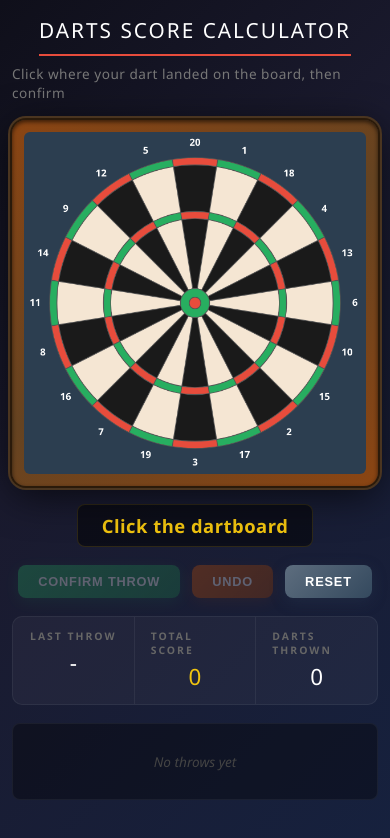
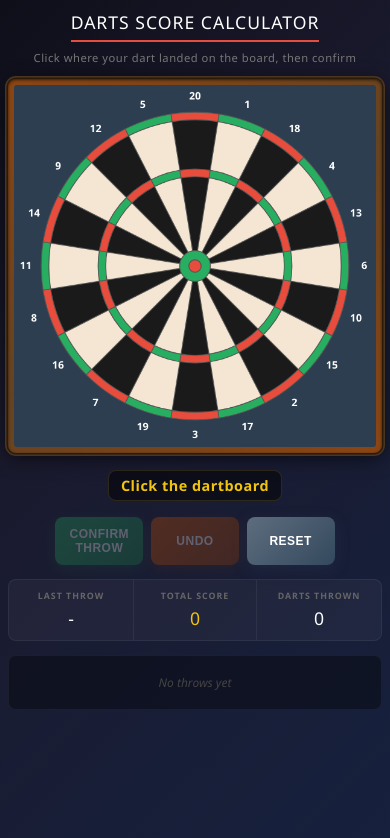
Before and after one commit to karelpilouoficialni/darts, a plain HTML site: page index.html in a window 390 px wide. Drawn offline with Linux system fonts and the light colour scheme.

Commit message:
Add responsive layout for mobile devices
- Three breakpoints: 600px, 420px, 360px for optimal phone experience
- Stats stack and reflow on small screens with border adjustments
- Buttons become flex-grow full-width with minimum 44px touch targets
- Canvas scales via aspect-ratio while maintaining click coordinate accuracy
- Reduced padding, font sizes, and shadows on smaller viewports
- Added touch-action: manipulation and tap highlight removal for mobile

```diff
--- a/style.css
+++ b/style.css
@@ -12,7 +12,7 @@ body {
     justify-content: center;
     align-items: flex-start;
     min-height: 100vh;
-    padding: 30px 20px;
+    padding: 20px 12px;
 }
 
 .container {
@@ -21,32 +21,34 @@ body {
     display: flex;
     flex-direction: column;
     align-items: center;
-    gap: 18px;
+    gap: 16px;
 }
 
 h1 {
-    font-size: 1.8rem;
+    font-size: 1.5rem;
     font-weight: 300;
     color: #fff;
     text-align: center;
     letter-spacing: 2px;
     text-transform: uppercase;
     border-bottom: 2px solid #e74c3c;
-    padding-bottom: 10px;
-    margin-bottom: 2px;
+    padding-bottom: 8px;
+    margin-bottom: 0;
 }
 
 .subtitle {
     color: #777;
-    font-size: 0.85rem;
-    margin-top: -12px;
+    font-size: 0.8rem;
+    margin-top: -10px;
     letter-spacing: 0.5px;
+    text-align: center;
+    padding: 0 10px;
 }
 
 .board-area {
     position: relative;
     line-height: 0;
-    padding: 12px;
+    padding: 10px;
     background: linear-gradient(145deg, #8B4513, #654321, #8B4513);
     border-radius: 14px;
     box-shadow:
@@ -54,14 +56,16 @@ h1 {
         0 0 0 4px #4a3520,
         inset 0 2px 4px rgba(0, 0, 0, 0.6),
         0 8px 40px rgba(0, 0, 0, 0.7);
+    width: 100%;
 }
 
 canvas {
     display: block;
     cursor: crosshair;
     border-radius: 6px;
-    max-width: 100%;
+    width: 100%;
     height: auto;
+    aspect-ratio: 1 / 1;
 }
 
 .score-info {
@@ -104,6 +108,9 @@ button {
     transition: all 0.25s ease;
     position: relative;
     overflow: hidden;
+    min-height: 44px;
+    -webkit-tap-highlight-color: transparent;
+    touch-action: manipulation;
 }
 
 button:active {
@@ -254,26 +261,170 @@ button:disabled {
     font-style: italic;
 }
 
-@media (max-width: 500px) {
+@media (max-width: 600px) {
+    .container {
+        gap: 14px;
+    }
+
+    .board-area {
+        padding: 8px;
+        border-radius: 10px;
+    }
+
+    canvas {
+        border-radius: 4px;
+    }
+
+    #selectedScore {
+        font-size: 1rem;
+        min-width: 180px;
+        padding: 6px 16px;
+    }
+
+    .stat {
+        padding: 12px 10px;
+        min-width: 0;
+        flex: 1 1 80px;
+    }
+
+    .stat + .stat {
+        border-left: none;
+    }
+
+    .stat:nth-child(2) {
+        border-left: 1px solid rgba(255, 255, 255, 0.06);
+        border-right: 1px solid rgba(255, 255, 255, 0.06);
+    }
+
+    .stat-value {
+        font-size: 1.3rem;
+    }
+
+    button {
+        padding: 12px 20px;
+        font-size: 0.8rem;
+        flex: 1;
+        min-width: 0;
+    }
+}
+
+@media (max-width: 420px) {
     body {
-        padding: 16px 12px;
+        padding: 10px 8px;
     }
 
     h1 {
-        font-size: 1.3rem;
+        font-size: 1.1rem;
+        padding-bottom: 6px;
+        letter-spacing: 1px;
+    }
+
+    .subtitle {
+        font-size: 0.7rem;
+        margin-top: -6px;
+        padding: 0 4px;
+    }
+
+    .board-area {
+        padding: 6px;
+        border-radius: 8px;
+        box-shadow:
+            0 0 0 1.5px #2a1a0a,
+            0 0 0 3px #4a3520,
+            inset 0 1px 3px rgba(0, 0, 0, 0.6),
+            0 4px 20px rgba(0, 0, 0, 0.7);
+    }
+
+    canvas {
+        border-radius: 3px;
+    }
+
+    #selectedScore {
+        font-size: 0.9rem;
+        min-width: 140px;
+        padding: 5px 12px;
+    }
+
+    .controls {
+        gap: 8px;
+    }
+
+    button {
+        padding: 10px 12px;
+        font-size: 0.75rem;
+        letter-spacing: 0.5px;
+    }
+
+    .stats {
+        gap: 0;
+        border-radius: 8px;
     }
 
     .stat {
-        padding: 12px 16px;
-        min-width: 90px;
+        padding: 10px 6px;
+        min-width: 0;
+    }
+
+    .stat-label {
+        font-size: 0.55rem;
+        letter-spacing: 1px;
     }
 
     .stat-value {
-        font-size: 1.4rem;
+        font-size: 1.1rem;
+    }
+
+    #history {
+        max-height: 120px;
+    }
+
+    .history-item {
+        grid-template-columns: 24px 1fr 40px;
+        padding: 4px 10px;
+        font-size: 0.75rem;
+    }
+
+    .history-item .h-score {
+        font-size: 0.85rem;
+    }
+
+    .history-empty {
+        padding: 14px;
+        font-size: 0.75rem;
+    }
+}
+
+@media (max-width: 360px) {
+    h1 {
+        font-size: 1rem;
+    }
+
+    .stat {
+        padding: 8px 4px;
+    }
+
+    .stat-value {
+        font-size: 1rem;
     }
 
     button {
-        padding: 9px 20px;
+        padding: 10px 8px;
+        font-size: 0.7rem;
+    }
+
+    #selectedScore {
         font-size: 0.8rem;
+        min-width: 100px;
     }
 }
+
+@media (min-width: 601px) {
+    .controls {
+        gap: 14px;
+    }
+
+    button {
+        font-size: 0.85rem;
+        padding: 12px 28px;
+    }
+}
```
